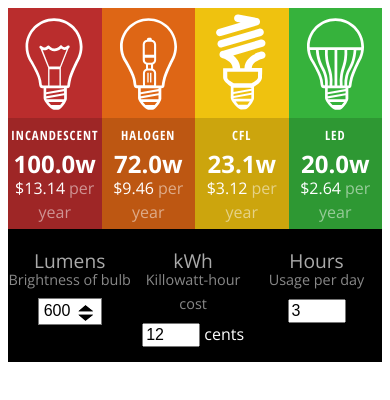
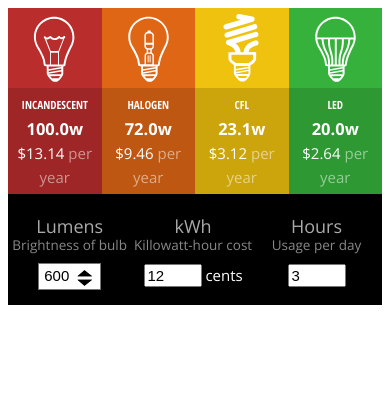
Before and after one commit to mehrdadrafiee/AngularJS-calculation-tool, a plain HTML site: page index.html in a window 390 px wide. Drawn offline with nearby package versions, Linux system fonts and the light colour scheme.

Commit message:
styled the main section area for smaller screen

```diff
--- a/assets/calculator.css
+++ b/assets/calculator.css
@@ -144,3 +144,27 @@
 #myCalculator form select::-ms-expand {
   display: none;
 }
+
+/* For smaller screens */
+
+@media screen and (max-width: 500px) {
+
+  #myCalculator {
+    font-size: 15px;
+  }
+
+  #myCalculator main section {
+    background-size: 45px 71px;
+    padding-top: 80px;
+  }
+
+  #myCalculator main h4 {
+    margin: 0;
+    font-size: 0.75em;
+    letter-spacing: 0;
+  }
+
+  #myCalculator main p {
+    font-size: 1.1em;
+  }
+}
```
